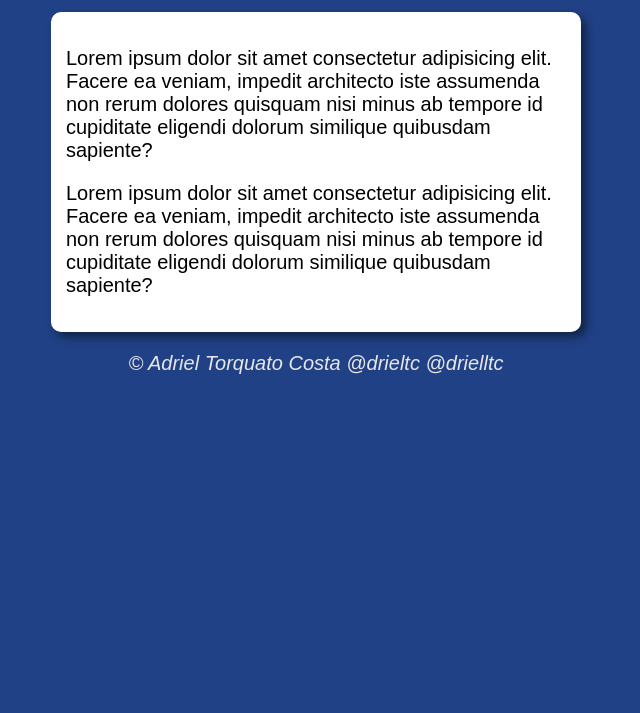
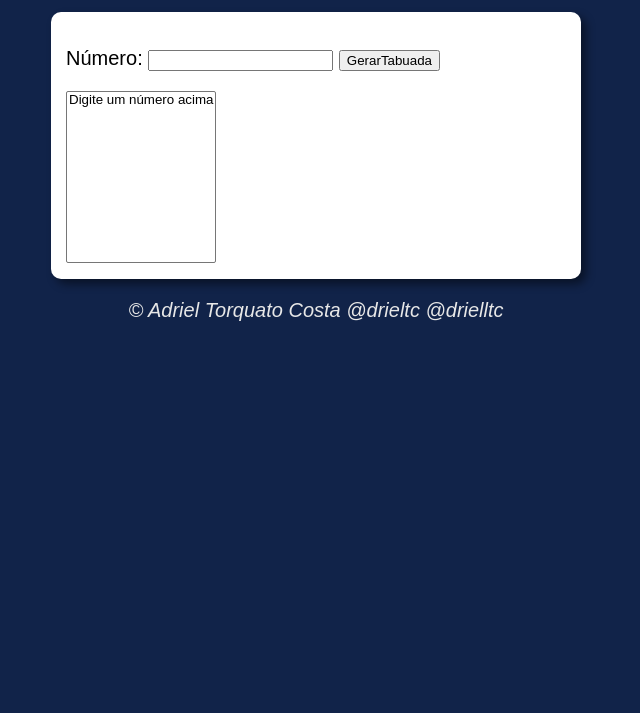
Before and after one commit to drieltc/CursoJS, a plain HTML site: page Aula14/ex017/modelo.html in a window 1280 px wide. Shown: the part 87-800 px from the top of the page, without its empty margins (324-964 px from the left). Drawn offline with Linux system fonts and the light colour scheme.

Commit message:
maisumexercico
exercicio17

```diff
--- a/Aula14/ex017/estilo.css
+++ b/Aula14/ex017/estilo.css
@@ -1,5 +1,5 @@
 body{
-    background-color:rgb(32, 65, 134);
+    background-color:rgb(17, 35, 73);
     font: normal 15pt Arial;
 }
 
--- a/Aula14/ex017/modelo.html
+++ b/Aula14/ex017/modelo.html
@@ -14,11 +14,14 @@
     </header>
 
     <section>
-        <div>
-            <p>Lorem ipsum dolor sit amet consectetur adipisicing elit. Facere ea veniam, impedit architecto iste assumenda non rerum dolores quisquam nisi minus ab tempore id cupiditate eligendi dolorum similique quibusdam sapiente?</p>
+        <div id = 'dados'>
+            <p>Número: <input type="number" name="txtnum" id="txtnum">
+            <input type="button" value="GerarTabuada" onclick="tabuada()"></p>
         </div>
-        <div>
-            <p>Lorem ipsum dolor sit amet consectetur adipisicing elit. Facere ea veniam, impedit architecto iste assumenda non rerum dolores quisquam nisi minus ab tempore id cupiditate eligendi dolorum similique quibusdam sapiente?</p>
+        <div id = 'res'>
+            <select name="tabuada" id="seltab" size = 10>
+                <option>Digite um número acima</option>
+            </select>
         </div>
 
 
--- a/Aula14/ex017/script.js
+++ b/Aula14/ex017/script.js
@@ -1 +1,17 @@
-alert('Olá, chifrudo')
+function tabuada(){
+    var num = document.getElementById('txtnum') //pegando o input do usuário //getting users input
+    var tab = document.getElementById('seltab') //associando a var tab com a select de id 'seltab' //associating the 'tab'var with the select whose id is 'seltab'
+    if (num.value.length == 0){
+        window.alert('[ATENÇÃO] Campo "Número" vazio. Considerando Número = 1.') //caso o usuário não informe um número a mensagem é mostrada //in case the user doesnt input a number the message warns him that the multiplication table of 1 is going to be shown
+        num = 1
+    }else{
+        num = Number(txtnum.value) //convertendo de str para num //converting a str to num
+    }
+    tab.innerHTML = '' //apagando dados de iteraçoes anteriores //erasing previous iterations data
+    for(var c = 1; c <= 10; c++){
+        var item = document.createElement('option') //criando um elemento option. eles existem dentro do 'select' //creating an element called 'option'. they exist within the 'select'
+        item.text = `${num} x ${c} = ${c*num}`
+        item.value = `${c}`
+        tab.appendChild(item) //colocand o valor calculado na variavel 'tab' //putting the calculate value into the 'tab' var
+    }
+}
```
